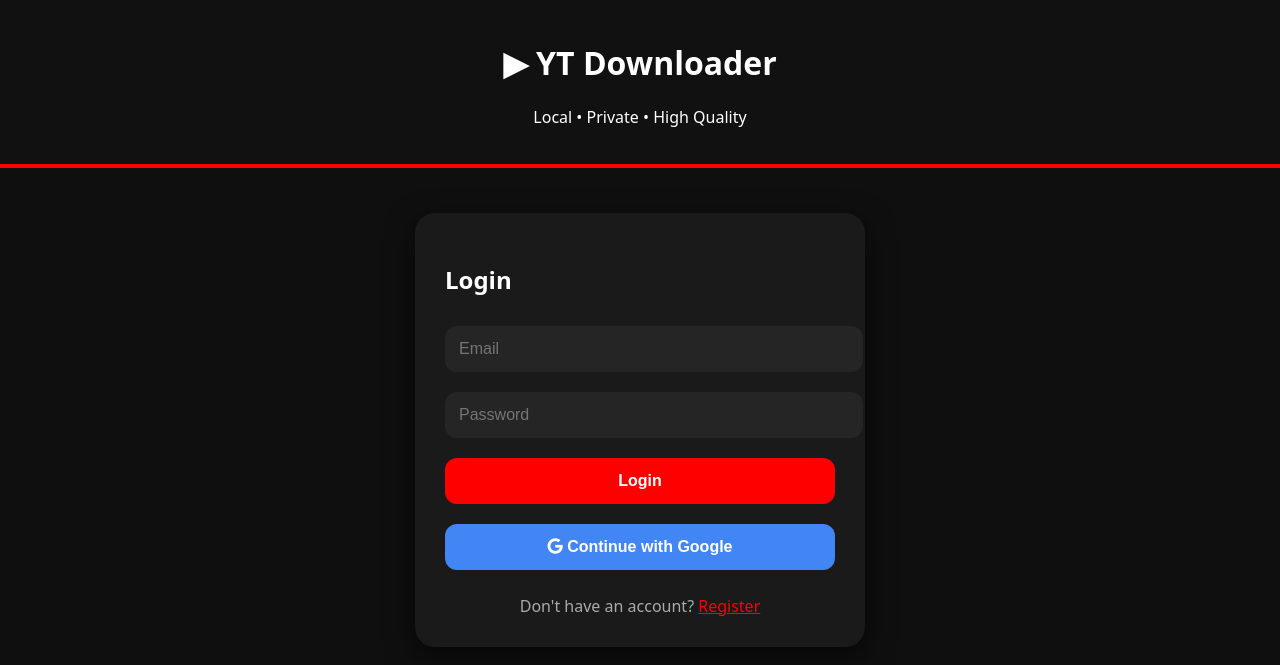
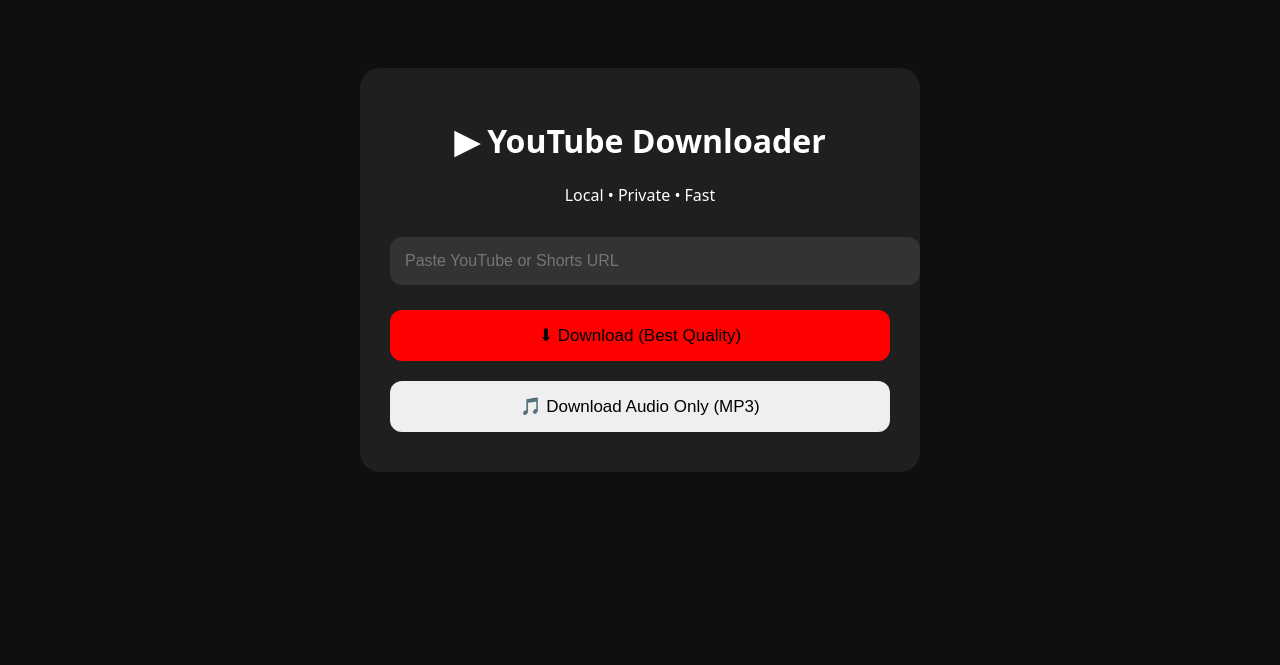
Before and after one commit to makerxm800YT/Internet-downlauder-Web, a plain HTML site: page index.html in a window 1280 px wide. Drawn offline with Linux system fonts and the light colour scheme.

Commit message:
Refactor index.html for improved layout and styles

```diff
--- a/index.html
+++ b/index.html
@@ -4,101 +4,74 @@
     <meta charset="UTF-8">
     <meta name="viewport" content="width=device-width, initial-scale=1.0">
     <title>YT Downloader</title>
-    <link rel="stylesheet" href="https://cdnjs.cloudflare.com/ajax/libs/font-awesome/6.6.0/css/all.min.css">
     <style>
-        :root { --red: #ff0000; }
-        body {
-            font-family: system-ui, sans-serif;
-            background: #0f0f0f;
-            color: #fff;
-            margin: 0;
-            padding: 0;
-        }
-        header {
-            background: #111;
-            padding: 20px;
-            text-align: center;
-            border-bottom: 4px solid var(--red);
-        }
-        .container {
-            max-width: 450px;
-            margin: 30px auto;
-            padding: 15px;
-        }
-        .card {
-            background: #1a1a1a;
-            border-radius: 20px;
-            padding: 30px;
-            box-shadow: 0 10px 30px rgba(0,0,0,0.6);
-        }
-        input {
-            width: 100%;
-            padding: 14px;
-            margin: 10px 0;
-            background: #252525;
-            border: none;
-            border-radius: 12px;
-            color: white;
-            font-size: 16px;
-        }
-        button {
-            width: 100%;
-            padding: 14px;
-            margin: 10px 0;
-            border: none;
-            border-radius: 12px;
-            font-size: 16px;
-            font-weight: bold;
-            cursor: pointer;
-        }
-        .btn-red { background: var(--red); color: white; }
-        .btn-red:hover { background: #cc0000; }
-        .btn-google { background: #4285F4; color: white; }
-        .switch { color: #aaa; cursor: pointer; text-align: center; margin-top: 15px; }
-        .switch span { color: var(--red); text-decoration: underline; }
+        body { font-family: system-ui; background:#0f0f0f; color:white; text-align:center; padding:20px; }
+        .card { max-width:500px; margin:40px auto; background:#1f1f1f; padding:30px; border-radius:20px; }
+        input { width:100%; padding:15px; margin:15px 0; border-radius:12px; border:none; background:#333; color:white; font-size:16px; }
+        button { width:100%; padding:15px; margin:10px 0; border:none; border-radius:12px; font-size:17px; cursor:pointer; }
+        .btn-red { background:#ff0000; }
+        .progress { height:10px; background:#ff0000; width:0%; margin:15px 0; border-radius:999px; }
     </style>
 </head>
 <body>
-    <header>
-        <h1>▶ YT Downloader</h1>
-        <p>Local • Private • High Quality</p>
-    </header>
+    <div class="card">
+        <h1>▶ YouTube Downloader</h1>
+        <p>Local • Private • Fast</p>
 
-    <div class="container">
-        <div class="card" id="auth-card">
-            <h2 id="auth-title">Login</h2>
+        <input type="text" id="url" placeholder="Paste YouTube or Shorts URL">
 
-            <input type="email" id="email" placeholder="Email">
-            <input type="password" id="password" placeholder="Password">
-            <input type="text" id="name" placeholder="Full Name (Only for Register)" style="display:none;">
+        <button class="btn-red" onclick="download()">⬇ Download (Best Quality)</button>
+        <button onclick="downloadAudio()">🎵 Download Audio Only (MP3)</button>
 
-            <button class="btn-red" id="main-btn" onclick="submitAuth()">Login</button>
-            <button class="btn-google" onclick="googleLogin()">
-                <i class="fab fa-google"></i> Continue with Google
-            </button>
-
-            <div class="switch" id="switch-text">
-                Don't have an account? <span onclick="toggleMode()">Register</span>
-            </div>
-        </div>
-
-        <!-- Main App -->
-        <div class="card" id="main-app" style="display:none;">
-            <h2>Download Video / Shorts</h2>
-            <input type="text" id="url" placeholder="Paste YouTube link here...">
-            <button class="btn-red" onclick="startDownload()">⬇ Start Download</button>
-
-            <div id="progress-area" style="display:none; margin-top:20px;">
-                <h3 id="title"></h3>
-                <div class="progress-bar" id="progress" style="height:12px;background:#ff0000;width:0%;border-radius:999px;margin:15px 0;"></div>
-                <p id="status"></p>
-                <div class="log" id="log" style="background:#000;padding:15px;border-radius:12px;max-height:200px;overflow:auto;"></div>
-            </div>
-
-            <button onclick="showHistory()" style="background:#333;margin-top:15px;">📜 History</button>
+        <div id="progress-area" style="display:none; margin-top:20px;">
+            <h3 id="title"></h3>
+            <div class="progress" id="progress"></div>
+            <p id="status"></p>
+            <div id="log" style="text-align:left; background:#000; padding:10px; border-radius:10px; max-height:200px; overflow:auto; font-size:14px;"></div>
         </div>
     </div>
 
-    <script src="app.js"></script>
+    <script>
+        async function download() {
+            const url = document.getElementById("url").value.trim();
+            if (!url) return alert("Paste a URL first!");
+
+            const res = await fetch("/api/download", {
+                method: "POST",
+                headers: {"Content-Type": "application/json"},
+                body: JSON.stringify({url, quality: "Best"})
+            });
+            const data = await res.json();
+            if (data.job_id) watchProgress(data.job_id);
+        }
+
+        async function downloadAudio() {
+            const url = document.getElementById("url").value.trim();
+            if (!url) return alert("Paste a URL first!");
+
+            const res = await fetch("/api/download", {
+                method: "POST",
+                headers: {"Content-Type": "application/json"},
+                body: JSON.stringify({url, quality: "Best"})
+            });
+            const data = await res.json();
+            if (data.job_id) watchProgress(data.job_id);
+        }
+
+        function watchProgress(job_id) {
+            document.getElementById("progress-area").style.display = "block";
+            const evt = new EventSource(`/api/progress/${job_id}`);
+            evt.onmessage = e => {
+                const job = JSON.parse(e.data);
+                document.getElementById("title").textContent = job.title || "Downloading...";
+                document.getElementById("progress").style.width = job.progress * 100 + "%";
+                document.getElementById("status").textContent = `${job.status} ${job.speed} ${job.eta}`;
+
+                const log = document.getElementById("log");
+                log.innerHTML = job.log.map(l => `<div>${l}</div>`).join('');
+                log.scrollTop = log.scrollHeight;
+            };
+        }
+    </script>
 </body>
 </html>
```
